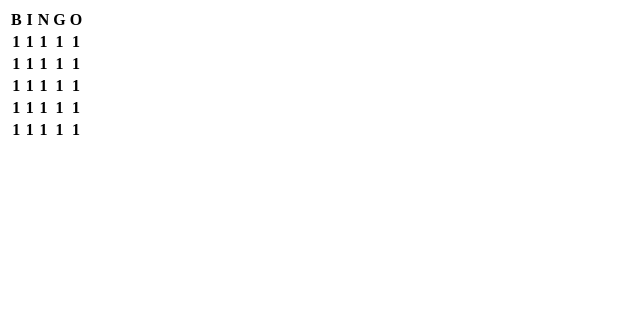
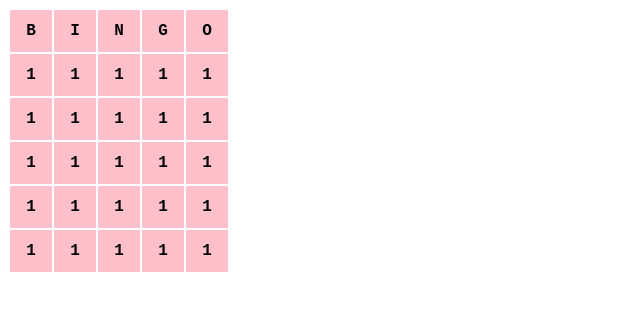
Before and after one commit to Mimi-Rabbit-usagi/bingo_sheet, a plain HTML site: page index.html in a window 1280 px wide. Shown: the whole page, without its empty margins (0-640 px from the left). Drawn offline with Linux system fonts and the light colour scheme.

Commit message:
CSSでデザイン

```diff
--- a/style.css
+++ b/style.css
@@ -1 +1,14 @@
 @charset "utf-8";
+
+body {
+  font-family: "Courier New", monospace;
+}
+
+th,
+td {
+  background: pink;
+  width: 40px;
+  height: 40px;
+  text-align: center;
+  line-height: 40px;
+}
```
